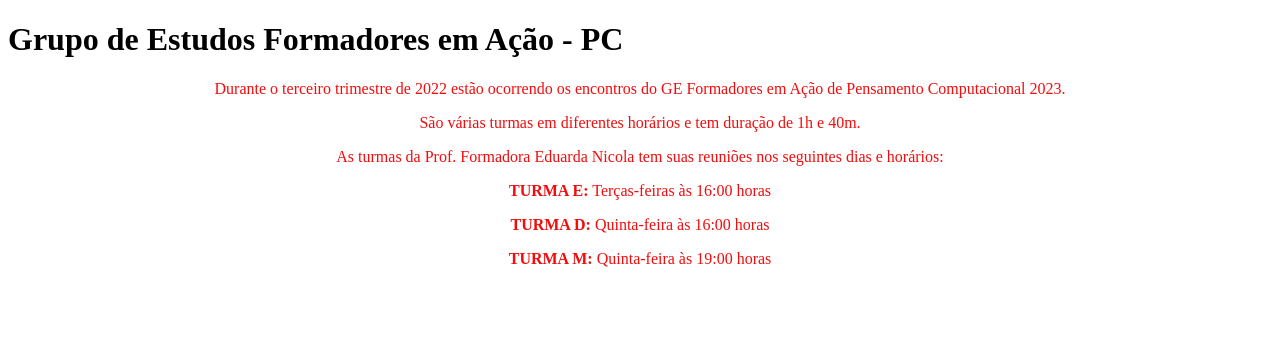
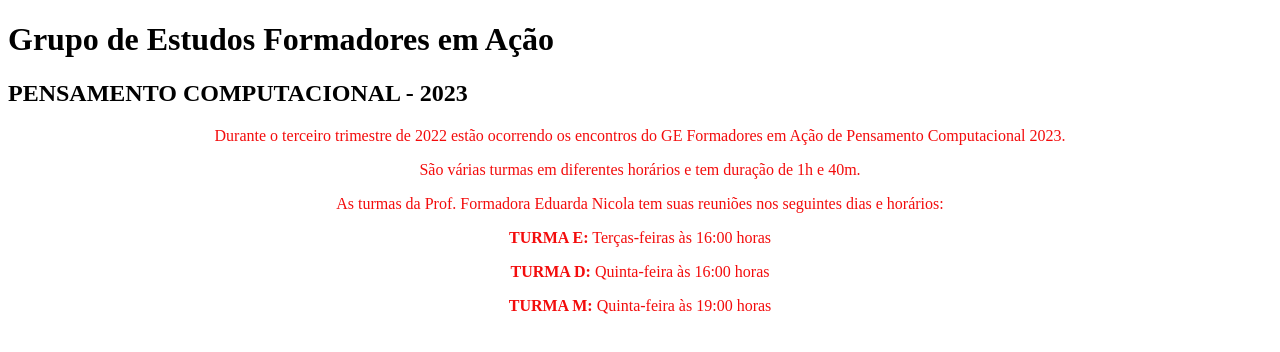
Before and after one commit to eduardanic/Prof_Eduarda_Turma_E, a plain HTML site: page index.html in a window 1280 px wide. Drawn offline with Linux system fonts and the light colour scheme.

```diff
--- a/index.html
+++ b/index.html
@@ -2,12 +2,13 @@
 <html>
 <head>
     <meta charset='utf-8'>
-    <title>PC 2023 - PROF. EDUARDA</title>
+    <title> PC - PROF. EDUARDA </title>
     <link rel="stylesheet" href="style.css">
 
 </head>
 <body>
-    <h1> Grupo de Estudos Formadores em Ação - PC </h1>
+    <h1> Grupo de Estudos Formadores em Ação </h1>
+    <h2> PENSAMENTO COMPUTACIONAL - 2023</h2>
 
     <p> Durante o terceiro trimestre de 2022 estão ocorrendo os encontros do
     GE Formadores em Ação de Pensamento Computacional 2023.</p>
@@ -22,6 +23,5 @@
     <p> <strong> TURMA D: </strong> Quinta-feira às 16:00 horas </p>
 
     <p> <strong> TURMA M: </strong> Quinta-feira às 19:00 horas </p>
-
 </body>
 </html>
```
